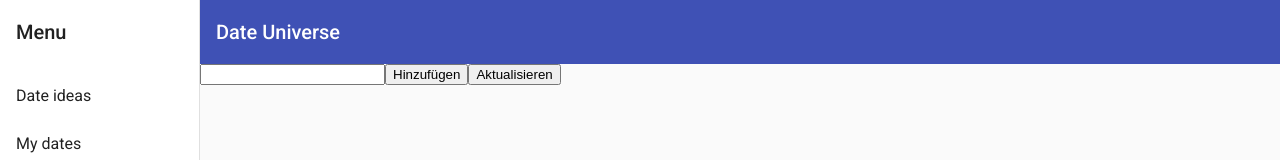
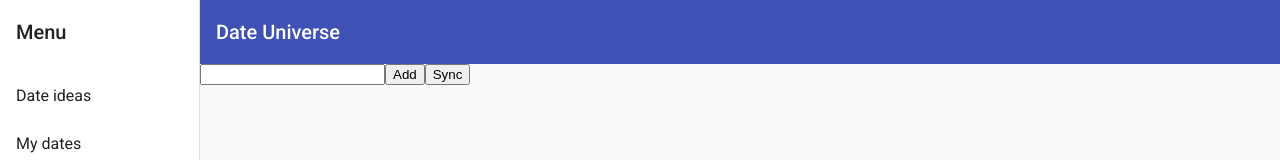
Before and after one commit to BluescreenCreator/PWA_Date_Universe, an Angular app: page / in a window 1280 px wide. Shown: the top 160 px of the page. Built offline with nearby package versions, Linux system fonts and the light colour scheme.

Commit message:
accessibility update

```diff
--- a/src/app/app.component.ts
+++ b/src/app/app.component.ts
@@ -5,8 +5,8 @@ import { Router } from '@angular/router';
 @Component({
   selector: 'app-root',
   templateUrl: './app.component.html',
-  styleUrls: ['./app.component.css']
+  styleUrls: ['./app.component.css'],
 })
 export class AppComponent {
-  title = 'pwa-du';
+  title = 'Date Universe';
 }
--- a/src/app/dates/dates.component.css
+++ b/src/app/dates/dates.component.css
@@ -0,0 +1,3 @@
+ul {
+  list-style-type: none;
+}
--- a/src/app/dates/dates.component.html
+++ b/src/app/dates/dates.component.html
@@ -1,10 +1,15 @@
 <input #dateInput />
-<button (click)="add(dateInput.value)">Hinzufügen</button>
-<button (click)="sync()">Aktualisieren</button>
+<button aria-label="Add Date" (click)="add(dateInput.value)">Add</button>
+<button aria-label="Synchronise Date Ideas" (click)="sync()">Sync</button>
 
 <ul>
   <li *ngFor="let date of dates" [class.done]="date.done">
-    <input type="checkbox" [checked]="date.done" (click)="toggleDone(date)">
+    <input
+      aria-label="Enter Date Idea"
+      type="checkbox"
+      [checked]="date.done"
+      (click)="toggleDone(date)"
+    />
     {{ date.title }}
   </li>
 </ul>
```
Also changed, not shown: 1 other file (tests, documents, lock files or other folders).
